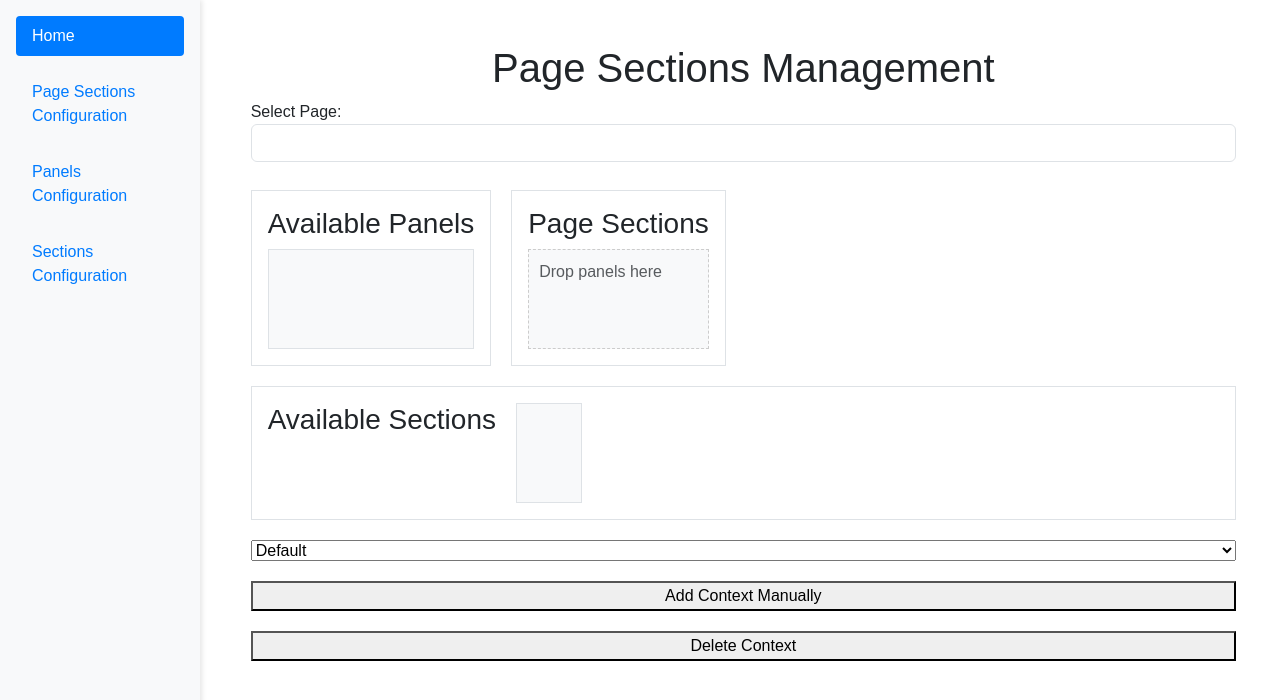
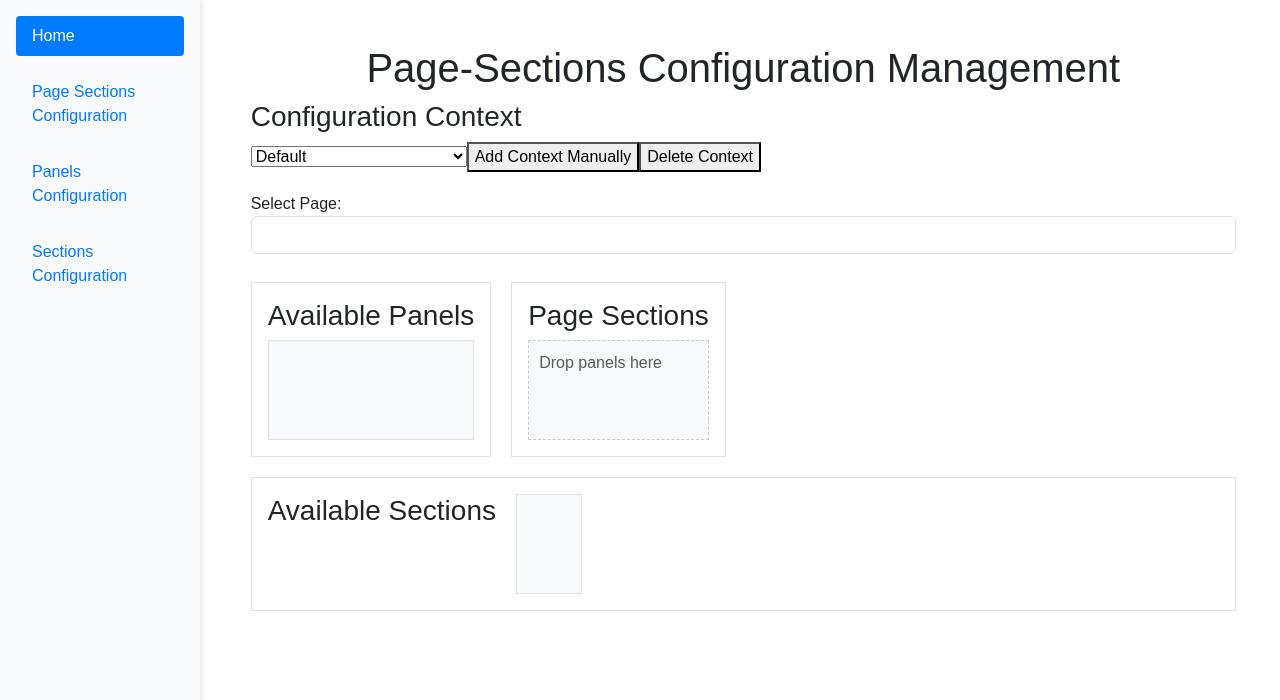
Before and after one commit to cronycles/retabet.web.config.tools, a website: page public/views/pageSectionsConfigurationIndex.html in a window 1280 px wide. Shown: the top 700 px of the page. Drawn offline with nearby package versions, Linux system fonts and the light colour scheme; no server answers; files whose address does not match are found by name.

Commit message:
Refactor configuration context selector to use dedicated placeholder and update HTML structure for improved clarity

```diff
--- a/public/javascripts/sections/configurationContextSelectorModule/configurationContextSelectorModule.js
+++ b/public/javascripts/sections/configurationContextSelectorModule/configurationContextSelectorModule.js
@@ -1,6 +1,9 @@
 export function initializeContextSelector(fileName) {
-    const appDiv = document.getElementById("app");
+    const configurationContextPlaceholder = document.getElementById("configurationContextModulePlaceholder");
 
+    configurationContextPlaceholder.innerHTML = `
+        <h3>Configuration Context</h3>
+    `;
     const dropdown = document.createElement("select");
     dropdown.id = "contextDropdown";
     dropdown.onchange = async () => {
@@ -16,17 +19,17 @@ export function initializeContextSelector(fileName) {
             console.error("Failed to set selected context on server:", error);
         }
     };
-    appDiv.appendChild(dropdown);
+    configurationContextPlaceholder.appendChild(dropdown);
 
     const manualButton = document.createElement("button");
     manualButton.textContent = "Add Context Manually";
     manualButton.onclick = () => openManualContextModal(fileName);
-    appDiv.appendChild(manualButton);
+    configurationContextPlaceholder.appendChild(manualButton);
 
     const deleteButton = document.createElement("button");
     deleteButton.textContent = "Delete Context";
     deleteButton.onclick = () => deleteSelectedContext(fileName, dropdown);
-    appDiv.appendChild(deleteButton);
+    configurationContextPlaceholder.appendChild(deleteButton);
 
     loadContextsFromFile(fileName, dropdown).then(async () => {
         try {
--- a/public/views/pageSectionsConfigurationIndex.html
+++ b/public/views/pageSectionsConfigurationIndex.html
@@ -32,8 +32,9 @@
 
             <!-- Main Content -->
             <main class="col-md-9 ms-sm-auto col-lg-10 px-md-4">
-                <h1 class="mt-4">Page Sections Management</h1>
+                <h1 class="mt-4">Page-Sections Configuration Management</h1>
                 <div id="app">
+                    <div id="configurationContextModulePlaceholder"></div>
                     <div>
                         <label for="pageSelector">Select Page:</label>
                         <input type="text" id="pageSelector" class="form-control" autocomplete="off" />
```
